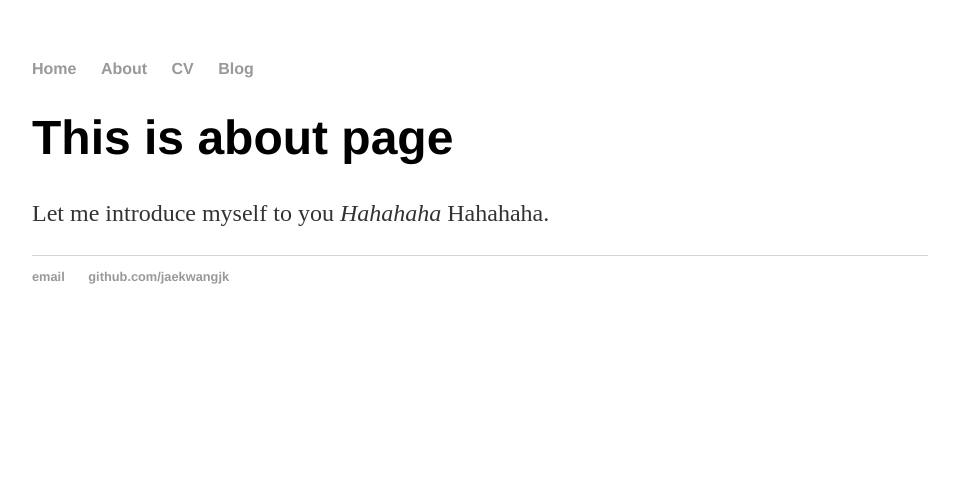
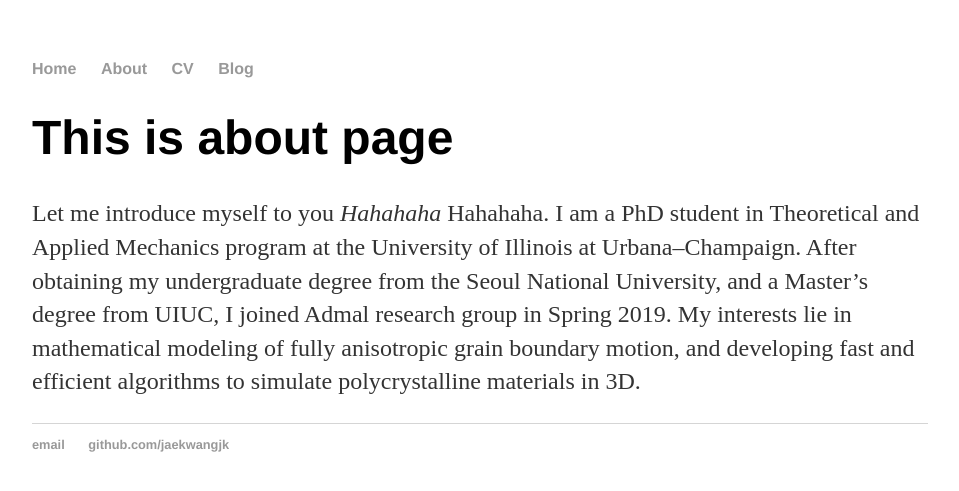
Before and after one commit to jaekwangjk/jaekwangjk.github.io, a Jekyll site: the page built from about.html, in a window 1280 px wide. Shown: the top 491 px of the page, without its empty margins (160-1119 px from the left). Built offline with Jekyll 4.4.1, drawn with Linux system fonts in a browser that asks for light colours.

Commit message:
Update about.html

```diff
--- a/about.html
+++ b/about.html
@@ -5,4 +5,10 @@ title: Jaekwang Kim
 <div class="blurb">
 	<h1>This is about page </h1>
 	<p>Let me introduce myself to you <em>Hahahaha</em> Hahahaha.
+	I am a PhD student in Theoretical and Applied Mechanics
+	program at the University of Illinois at Urbana–Champaign.
+	After obtaining my undergraduate degree from the Seoul National University,
+	and a Master’s degree from UIUC, I joined Admal research group in Spring 2019.
+	My interests lie in mathematical modeling of fully anisotropic grain boundary motion,
+	and developing fast and efficient algorithms to simulate polycrystalline materials in 3D.
 </div><!-- /.blurb -->
```
